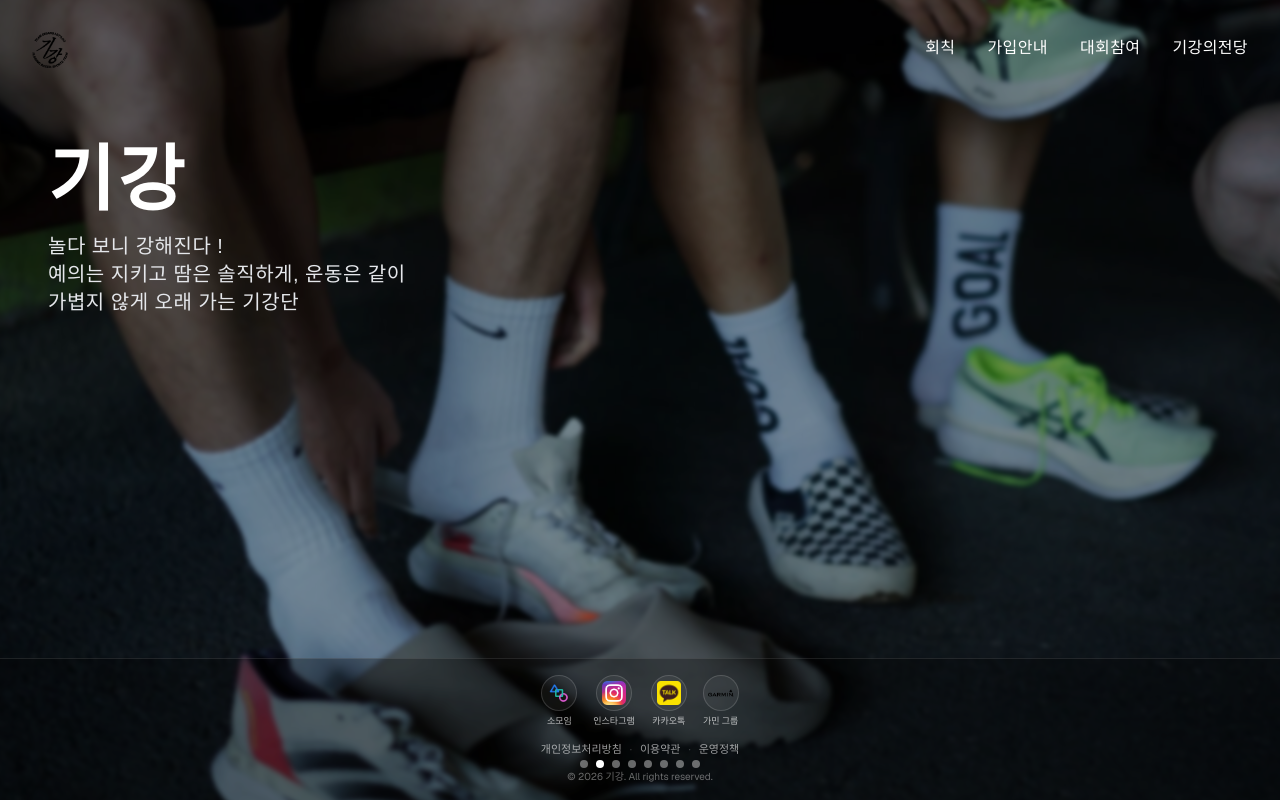
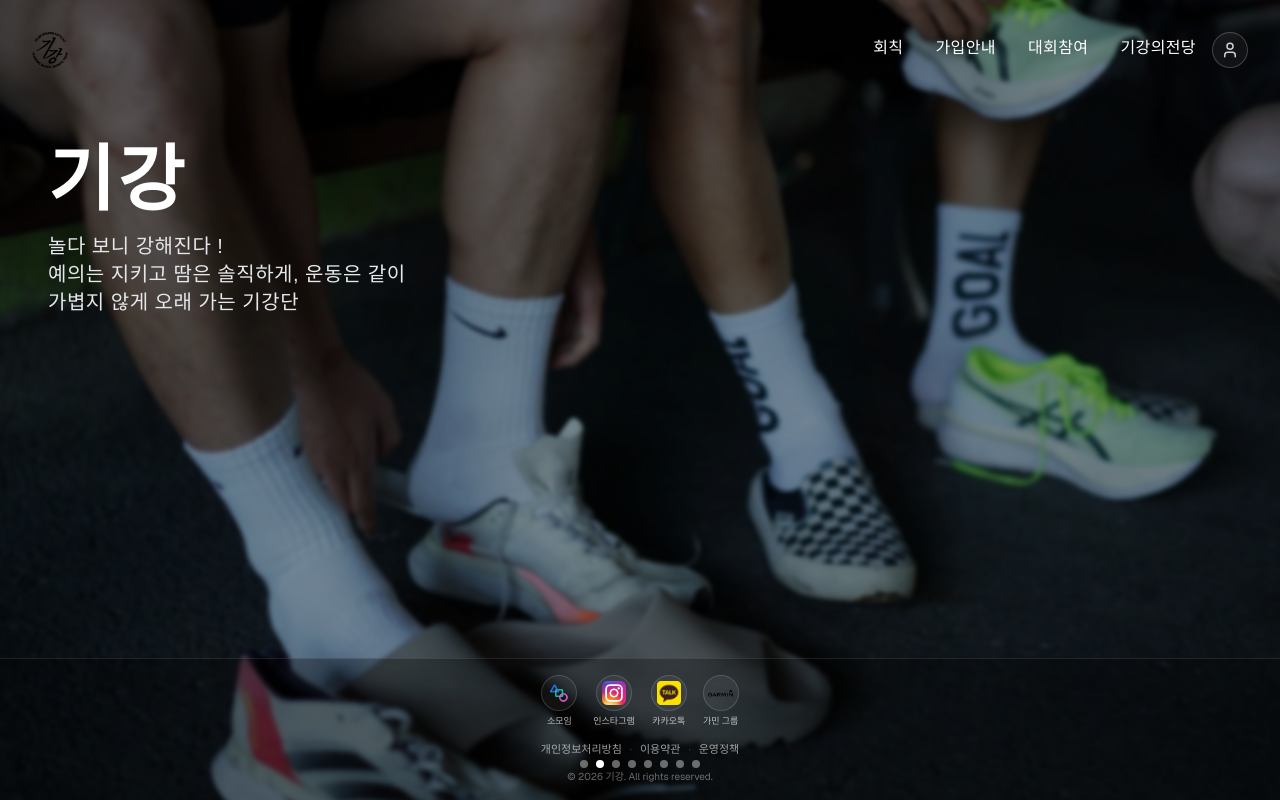
Before and after one commit to Gigang-ST/gigang-client, a Next.js app: page / in a window 1280 px wide. Built offline with nearby package versions, Linux system fonts and the light colour scheme; no server answers; a web font is replaced by a local one.

Commit message:
feat: add profile menu logout popover

```diff
--- a/components/auth/logout-button.tsx
+++ b/components/auth/logout-button.tsx
@@ -1,10 +1,14 @@
 "use client";
 
 import { createClient } from "@/lib/supabase/client";
-import { Button } from "@/components/ui/button";
+import { Button, type ButtonProps } from "@/components/ui/button";
 import { useRouter } from "next/navigation";
 
-export function LogoutButton() {
+type LogoutButtonProps = Omit<ButtonProps, "onClick"> & {
+  label?: string;
+};
+
+export function LogoutButton({ label = "Logout", ...props }: LogoutButtonProps) {
   const router = useRouter();
 
   const logout = async () => {
@@ -13,5 +17,9 @@ export function LogoutButton() {
     router.push("/auth/login");
   };
 
-  return <Button onClick={logout}>Logout</Button>;
+  return (
+    <Button onClick={logout} {...props}>
+      {props.children ?? label}
+    </Button>
+  );
 }
--- /dev/null
+++ b/components/auth/profile-menu.tsx
@@ -0,0 +1,72 @@
+"use client";
+
+import { useEffect, useRef, useState } from "react";
+import { User } from "lucide-react";
+import { LogoutButton } from "@/components/auth/logout-button";
+
+export function ProfileMenu() {
+  const [isOpen, setIsOpen] = useState(false);
+  const triggerRef = useRef<HTMLButtonElement | null>(null);
+  const menuRef = useRef<HTMLDivElement | null>(null);
+
+  useEffect(() => {
+    if (!isOpen) {
+      return;
+    }
+
+    const handleClickOutside = (event: MouseEvent) => {
+      const target = event.target as Node;
+      if (
+        triggerRef.current?.contains(target) ||
+        menuRef.current?.contains(target)
+      ) {
+        return;
+      }
+      setIsOpen(false);
+    };
+
+    const handleKeyDown = (event: KeyboardEvent) => {
+      if (event.key === "Escape") {
+        setIsOpen(false);
+      }
+    };
+
+    document.addEventListener("mousedown", handleClickOutside);
+    document.addEventListener("keydown", handleKeyDown);
+
+    return () => {
+      document.removeEventListener("mousedown", handleClickOutside);
+      document.removeEventListener("keydown", handleKeyDown);
+    };
+  }, [isOpen]);
+
+  return (
+    <div className="relative">
+      <button
+        ref={triggerRef}
+        type="button"
+        onClick={() => setIsOpen((prev) => !prev)}
+        className="flex h-9 w-9 items-center justify-center rounded-full border border-white/20 bg-white/5 text-white/80 transition hover:border-white/40 hover:text-white"
+        aria-haspopup="menu"
+        aria-expanded={isOpen}
+      >
+        <User size={18} />
+        <span className="sr-only">프로필 메뉴</span>
+      </button>
+
+      {isOpen ? (
+        <div
+          ref={menuRef}
+          role="menu"
+          className="absolute right-0 mt-3 w-40 rounded-md border border-white/10 bg-black/80 p-2 text-white shadow-lg backdrop-blur"
+        >
+          <LogoutButton
+            variant="ghost"
+            size="sm"
+            className="h-8 w-full justify-start text-white hover:bg-white/10 hover:text-white"
+          />
+        </div>
+      ) : null}
+    </div>
+  );
+}
--- a/components/hero-section.tsx
+++ b/components/hero-section.tsx
@@ -22,6 +22,7 @@ import Image from "next/image";
 import Link from "next/link";
 import { useEffect, useMemo, useState, type ReactNode } from "react";
 import { siteContent } from "@/config";
+import { ProfileMenu } from "@/components/auth/profile-menu";
 
 const heroLqipMap = heroLqip as Record<string, string>;
 const fallbackHeroSources = Array.from(
@@ -166,6 +167,7 @@ export default function HeroSection({
             />
           </Link>
 
+          <div className="flex items-center gap-3 md:gap-4">
             {/* Desktop Navigation */}
             <div className="hidden md:flex items-center space-x-8">
               {navItems.map((item) => {
@@ -213,6 +215,8 @@ export default function HeroSection({
               })}
             </div>
 
+            <ProfileMenu />
+
             {/* Mobile Menu Button */}
             <SheetTrigger asChild>
               <button className="md:hidden text-white hover:text-gray-300 transition-colors">
@@ -222,6 +226,7 @@ export default function HeroSection({
                 </span>
               </button>
             </SheetTrigger>
+          </div>
         </nav>
 
         <SheetContent
```
Lines whose indentation alone changed are shown as unchanged.
